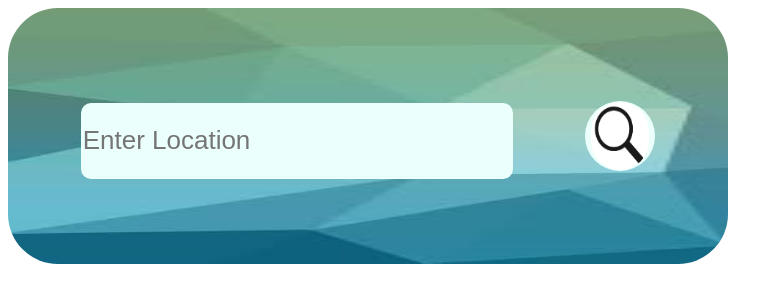
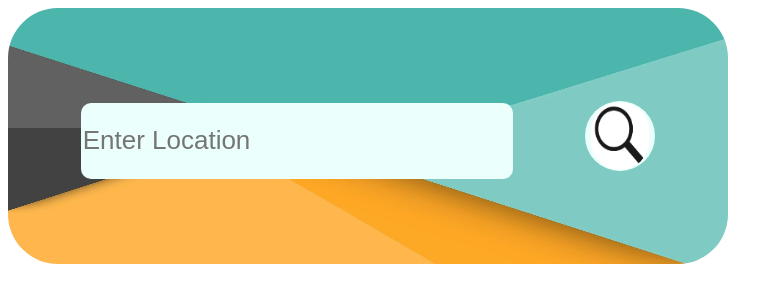
Before and after one commit to f3styler10/weatherapp, a plain HTML site: page index.html in a window 1280 px wide. Shown: the whole page, without its empty margins (0-783 px from the left). Drawn offline with Linux system fonts and the light colour scheme.

Commit message:
Update style.css

```diff
--- a/style.css
+++ b/style.css
@@ -18,7 +18,7 @@ html{
     border: solid;
     width: 720px;
     height: auto;
-    background-image: url("b.jfif");
+    background-image: url("bc.webp");
     background-size: 100% 100%;
     background-repeat: no-repeat;
     border-radius: 50px;
```
